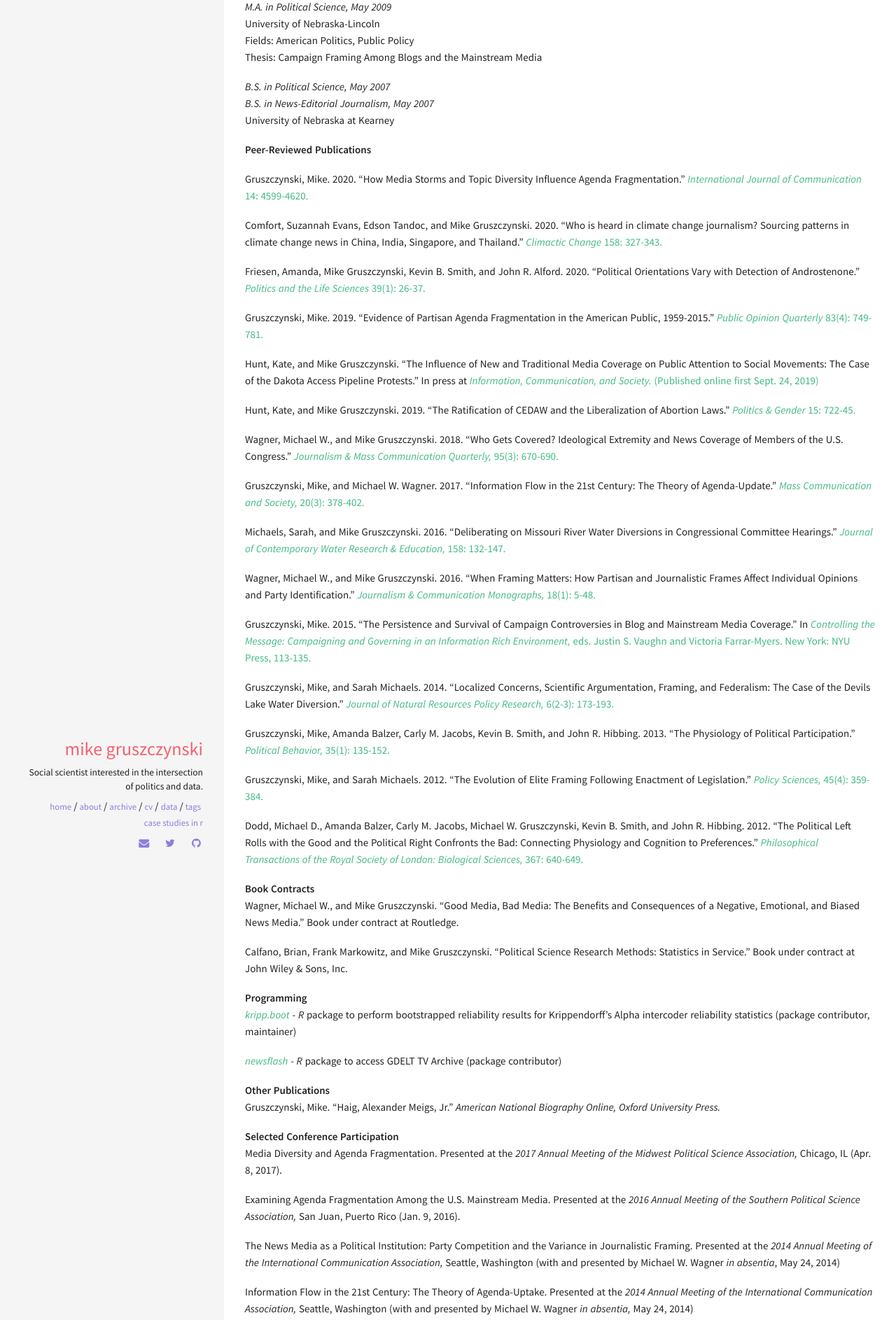
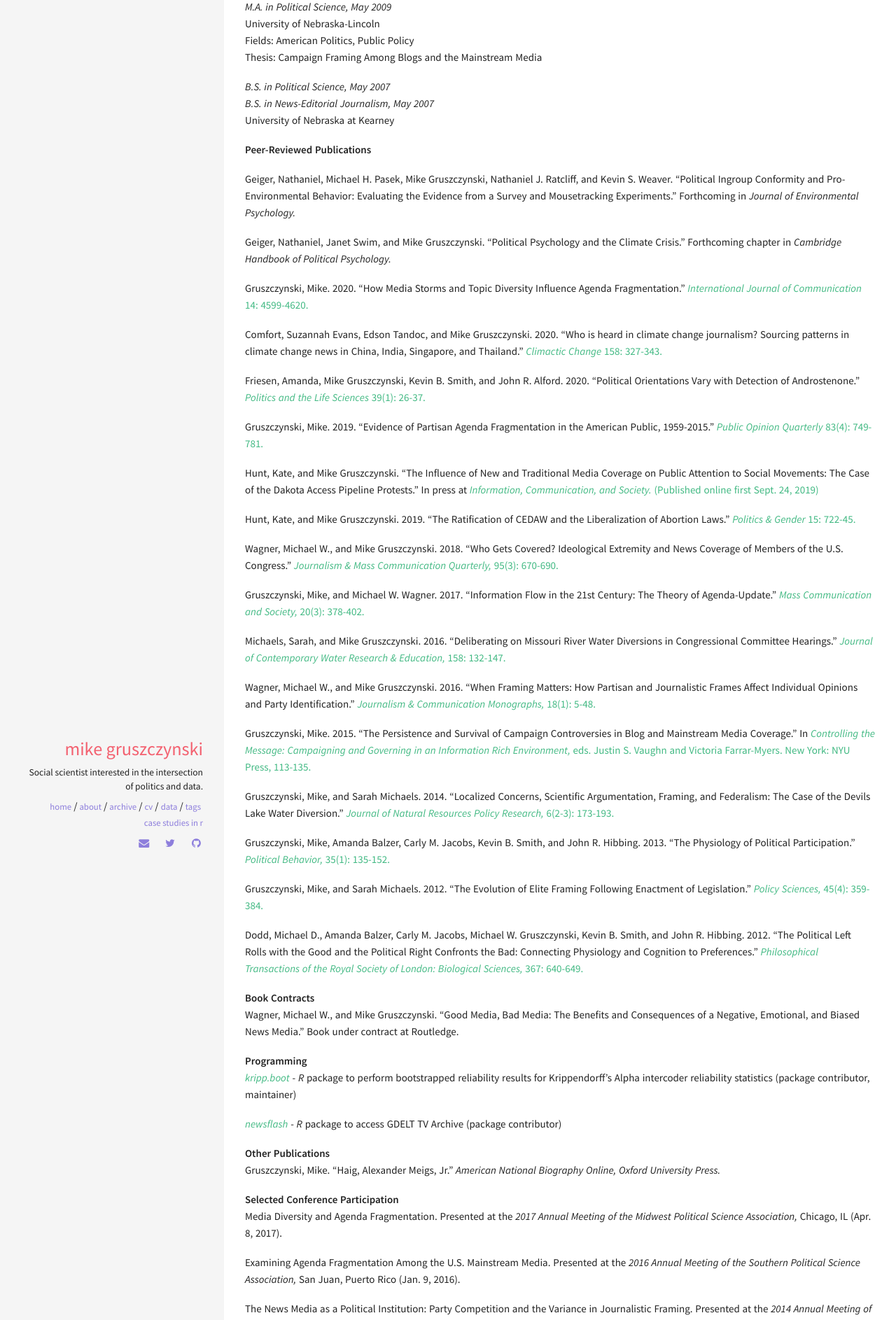
Before and after one commit to MikeGruz/mikegruz.github.io, a Jekyll site: the page built from cv.md, in a window 1280 px wide. Shown: the part 1327-3213 px from the top of the page at 70% size. Built offline with Jekyll 4.4.1, drawn with Linux system fonts in a browser that asks for light colours; some of the changed text lies outside the part shown.

Commit message:
added forthcoming articles

```diff
--- a/cv.md
+++ b/cv.md
@@ -69,6 +69,10 @@ University of Nebraska at Kearney
 
 **Peer-Reviewed Publications**
 
+Geiger, Nathaniel, Michael H. Pasek, Mike Gruszczynski, Nathaniel J. Ratcliff, and Kevin S. Weaver. "Political Ingroup Conformity and Pro-Environmental Behavior: Evaluating the Evidence from a Survey and Mousetracking Experiments." Forthcoming in *Journal of Environmental Psychology.*
+
+Geiger, Nathaniel, Janet Swim, and Mike Gruszczynski. "Political Psychology and the Climate Crisis." Forthcoming chapter in *Cambridge Handbook of Political Psychology.*
+
 Gruszczynski, Mike. 2020. "How Media Storms and Topic Diversity Influence Agenda Fragmentation." [*International Journal of Communication* 14: 4599-4620.](https://ijoc.org/index.php/ijoc/article/view/13267){:target="_blank"}
 
 Comfort, Suzannah Evans, Edson Tandoc, and Mike Gruszczynski. 2020. "Who is heard in climate change journalism? Sourcing patterns in climate change news in China, India, Singapore, and Thailand." [*Climactic Change* 158: 327-343.](https://link.springer.com/article/10.1007/s10584-019-02597-1){:target="_blank"}
@@ -102,9 +106,6 @@ Dodd, Michael D., Amanda Balzer, Carly M. Jacobs, Michael W. Gruszczynski, Kevin
 
 **Book Contracts**
 Wagner, Michael W., and Mike Gruszczynski. "Good Media, Bad Media: The Benefits and Consequences of a Negative, Emotional, and Biased News Media." Book under contract at Routledge.
-
-Calfano, Brian, Frank Markowitz, and Mike Gruszczynski. "Political Science Research Methods: Statistics in Service." Book under contract at John Wiley & Sons, Inc.
-
 
 **Programming**
 [*kripp.boot*](https://github.com/MikeGruz/kripp.boot){:target="_blank"} - *R* package to perform bootstrapped reliability results for Krippendorff's Alpha intercoder reliability statistics (package contributor, maintainer)
```
